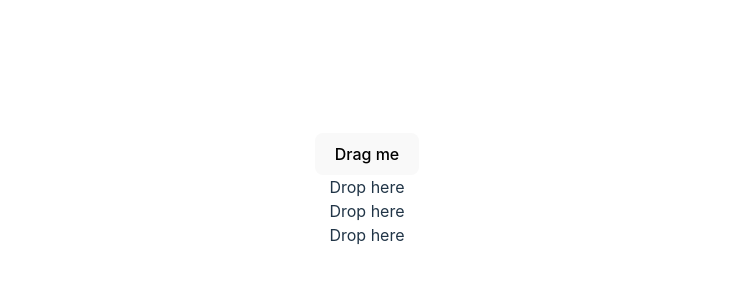
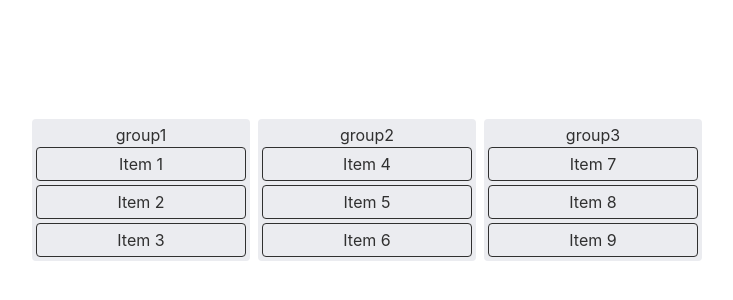
Before and after one commit to devTeaa/react-dnd-redux, a React (Vite) app: page / in a window 1280 px wide. Shown: the part 210-510 px from the top of the page, without its empty margins (273-1006 px from the left). Built offline with nearby package versions, Linux system fonts and the light colour scheme.

Commit message:
working base

```diff
--- a/package.json
+++ b/package.json
@@ -9,7 +9,8 @@
     "preview": "vite preview"
   },
   "dependencies": {
-    "@dnd-kit/core": "^6.0.5",
+    "@dnd-kit/core": "^3.0.1",
+    "@dnd-kit/sortable": "^3.0.1",
     "@dnd-kit/utilities": "^3.2.0",
     "react": "^16.14.0",
     "react-dom": "^16.14.0"
@@ -18,6 +19,7 @@
     "@types/react": "^16.14.32",
     "@types/react-dom": "^16.9.16",
     "@vitejs/plugin-react": "^2.1.0",
+    "sass": "^1.55.0",
     "vite": "^3.1.0"
   }
 }
--- a/src/App.css
+++ /dev/null
@@ -1,41 +0,0 @@
-#root {
-  max-width: 1280px;
-  margin: 0 auto;
-  padding: 2rem;
-  text-align: center;
-}
-
-.logo {
-  height: 6em;
-  padding: 1.5em;
-  will-change: filter;
-}
-.logo:hover {
-  filter: drop-shadow(0 0 2em #646cffaa);
-}
-.logo.react:hover {
-  filter: drop-shadow(0 0 2em #61dafbaa);
-}
-
-@keyframes logo-spin {
-  from {
-    transform: rotate(0deg);
-  }
-  to {
-    transform: rotate(360deg);
-  }
-}
-
-@media (prefers-reduced-motion: no-preference) {
-  a:nth-of-type(2) .logo {
-    animation: logo-spin infinite 20s linear;
-  }
-}
-
-.card {
-  padding: 2em;
-}
-
-.read-the-docs {
-  color: #888;
-}
--- a/src/App.jsx
+++ b/src/App.jsx
@@ -1,39 +1,121 @@
-import { useState } from 'react'
-import reactLogo from './assets/react.svg'
-import './App.css'
+import React, { useState } from "react";
+import {
+  DndContext,
+  KeyboardSensor,
+  PointerSensor,
+  useSensor,
+  useSensors
+} from "@dnd-kit/core";
+import { sortableKeyboardCoordinates } from "@dnd-kit/sortable";
 
-import {DndContext} from '@dnd-kit/core';
-import Droppable from './components/Droppable';
-import Draggable from './components/Draggable';
+import Droppable from "./components/Droppable";
+import Draggable from "./components/Draggable";
+import { arrayMove, insertAtIndex, removeAtIndex, moveBetweenContainers } from "./utils/array";
+
+import './App.scss'
 
 function App() {
-  const containers = ['A', 'B', 'C'];
-  const [parent, setParent] = useState(null);
-  const draggableMarkup = (
-    <Draggable id="draggable">Drag me</Draggable>
+  const [items, setItems] = useState({
+    group1: ["1", "2", "3"],
+    group2: ["4", "5", "6"],
+    group3: ["7", "8", "9"]
+  });
+
+  const sensors = useSensors(
+    useSensor(PointerSensor),
+    useSensor(KeyboardSensor, {
+      coordinateGetter: sortableKeyboardCoordinates
+    })
   );
 
+  const handleDragOver = ({ over, active }) => {
+    const overId = over?.id;
+
+    if (!overId) {
+      return;
+    }
+
+    const activeContainer = active.data.current.sortable.containerId;
+    const overContainer = over.data.current?.sortable.containerId;
+
+    if (!overContainer) {
+      return;
+    }
+
+    if (activeContainer !== overContainer) {
+      setItems((items) => {
+        const activeIndex = active.data.current.sortable.index;
+        const overIndex = over.data.current?.sortable.index || 0;
+
+        return moveBetweenContainers(
+          items,
+          activeContainer,
+          activeIndex,
+          overContainer,
+          overIndex,
+          active.id
+        );
+      });
+    }
+  };
+
+  const handleDragEnd = ({ active, over }) => {
+    if (!over) {
+      return;
+    }
+
+    if (active.id !== over.id) {
+      const activeContainer = active.data.current.sortable.containerId;
+      const overContainer = over.data.current?.sortable.containerId || over.id;
+      const activeIndex = active.data.current.sortable.index;
+      const overIndex = over.data.current?.sortable.index || 0;
+
+      setItems((items) => {
+        let newItems;
+        if (activeContainer === overContainer) {
+          newItems = {
+            ...items,
+            [overContainer]: arrayMove(
+              items[overContainer],
+              activeIndex,
+              overIndex
+            )
+          };
+        } else {
+          newItems = moveBetweenContainers(
+            items,
+            activeContainer,
+            activeIndex,
+            overContainer,
+            overIndex,
+            active.id
+          );
+        }
+
+        return newItems;
+      });
+    }
+  };
+
   return (
-    <DndContext onDragEnd={handleDragEnd}>
-      {parent === null ? draggableMarkup : null}
-
-      {containers.map((id) => (
-        // We updated the Droppable component so it would accept an `id`
-        // prop and pass it to `useDroppable`
-        <Droppable key={id} id={id}>
-          {parent === id ? draggableMarkup : 'Drop here'}
-        </Droppable>
-      ))}
-    </DndContext>
+    <div className="App">
+      <DndContext
+        sensors={sensors}
+        onDragEnd={handleDragEnd}
+        onDragOver={handleDragOver}
+      >
+          {Object.keys(items).map((group) => (
+            <Droppable id={group} items={items[group]} key={group}>
+              {
+                items[group].map(item => (
+                  <Draggable key={item} id={item}></Draggable>
+                ))
+              }
+            </Droppable>
+          ))}
+      </DndContext>
+    </div>
   );
-
-  function handleDragEnd(event) {
-    const {over} = event;
-
-    // If the item is dropped over a container, set it as the parent
-    // otherwise reset the parent to `null`
-    setParent(over ? over.id : null);
-  }
 }
 
-export default App
+export default App;
--- /dev/null
+++ b/src/App.scss
@@ -0,0 +1,14 @@
+#root {
+  max-width: 1280px;
+  margin: 0 auto;
+  padding: 2rem;
+  text-align: center;
+}
+
+.App {
+  display: flex;
+
+  > *:not(:first-child) {
+    margin-left: 8px;
+  }
+}
--- a/src/components/Draggable.jsx
+++ b/src/components/Draggable.jsx
@@ -1,19 +1,28 @@
-import React from 'react';
-import {useDraggable} from '@dnd-kit/core';
-import {CSS} from '@dnd-kit/utilities';
+import React from "react";
+import { useSortable } from "@dnd-kit/sortable";
+import { CSS } from "@dnd-kit/utilities";
 
-export default function Draggable(props) {
-  const {attributes, listeners, setNodeRef, transform} = useDraggable({
-    id: props.id,
-  });
-  const style = transform ? {
-    transform: CSS.Transform.toString(transform)
-  } : undefined;
+import './Draggable.scss'
 
+const Draggable = (props) => {
+  const {
+    attributes,
+    listeners,
+    setNodeRef,
+    transform,
+    transition
+  } = useSortable({ id: props.id });
+
+  const itemStyle = {
+    transform: CSS.Transform.toString(transform),
+    transition,
+  };
 
   return (
-    <button ref={setNodeRef} style={style} {...listeners} {...attributes}>
-      {props.children}
-    </button>
+    <div className="draggable-container" style={itemStyle} ref={setNodeRef} {...attributes} {...listeners}>
+      Item {props.id}
+    </div>
   );
-}
+};
+
+export default Draggable;
--- /dev/null
+++ b/src/components/Draggable.scss
@@ -0,0 +1,8 @@
+.draggable-container {
+  background-color: #EBECF0;
+  min-width: 200px;
+  color: #303030;
+  border-radius: 4px;
+  padding: 4px;
+  border: 1px solid #303030;
+}
--- a/src/components/Droppable.jsx
+++ b/src/components/Droppable.jsx
@@ -1,18 +1,22 @@
-import React from 'react';
-import { useDroppable } from '@dnd-kit/core';
+import { useDroppable } from "@dnd-kit/core";
+import { rectSortingStrategy, SortableContext } from "@dnd-kit/sortable";
+import React from "react";
 
-export default function Droppable(props) {
-  const {isOver, setNodeRef} = useDroppable({
-    id: props.id,
-  });
-  const style = {
-    color: isOver ? 'green' : undefined,
-  };
+import './Droppable.scss'
 
+const Droppable = ({ id, items, children }) => {
+  const { setNodeRef } = useDroppable({ id });
 
   return (
-    <div ref={setNodeRef} style={style}>
-      {props.children}
-    </div>
+    <SortableContext id={id} items={items} strategy={rectSortingStrategy}>
+      <section ref={setNodeRef} className='droppable-container'>
+        {id}
+        <div className="droppable-box">
+          {children}
+        </div>
+      </section>
+    </SortableContext>
   );
-}
+};
+
+export default Droppable;
--- /dev/null
+++ b/src/components/Droppable.scss
@@ -0,0 +1,23 @@
+.droppable-container {
+  display: flex;
+  flex-direction: column;
+  min-width: 200px;
+  background-color: #EBECF0;
+  color: #303030;
+  border-radius: 4px;
+  padding: 4px;
+
+  > .title {
+    padding: 0 4px;
+    font-weight: 600;
+    text-align: left;
+  }
+}
+
+.droppable-box {
+  min-height: 80px;
+
+  > *:not(:first-child) {
+    margin-top: 4px;
+  }
+}
--- /dev/null
+++ b/src/utils/array.js
@@ -0,0 +1,28 @@
+import { arrayMove as dndKitArrayMove } from "@dnd-kit/sortable";
+
+export const removeAtIndex = (array, index) => {
+  return [...array.slice(0, index), ...array.slice(index + 1)];
+};
+
+export const insertAtIndex = (array, index, item) => {
+  return [...array.slice(0, index), item, ...array.slice(index)];
+};
+
+export const arrayMove = (array, oldIndex, newIndex) => {
+  return dndKitArrayMove(array, oldIndex, newIndex);
+};
+
+export const moveBetweenContainers = (
+  items,
+  activeContainer,
+  activeIndex,
+  overContainer,
+  overIndex,
+  item
+) => {
+  return {
+    ...items,
+    [activeContainer]: removeAtIndex(items[activeContainer], activeIndex),
+    [overContainer]: insertAtIndex(items[overContainer], overIndex, item)
+  };
+};
```
Also changed, not shown: 1 other file (tests, documents, lock files or other folders).
